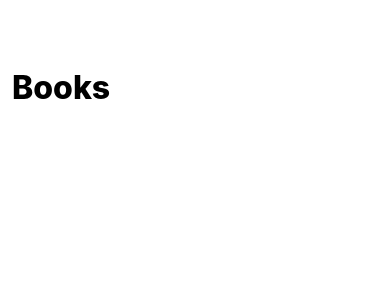
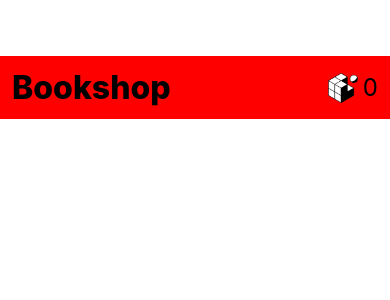
Before and after one commit to GlennVinck/Challenge_1, a React Native app: screen / in a window 390 px wide. Shown: the top 300 px of the page. Built offline with nearby package versions, Linux system fonts and the light colour scheme.

Commit message:
header finished

```diff
--- a/App.js
+++ b/App.js
@@ -1,21 +1,54 @@
 import { StatusBar } from "expo-status-bar";
-import { StyleSheet, Text, View, ScrollView } from "react-native";
+import { StyleSheet, Text, View, ScrollView, Image } from "react-native";
 
 export default function App() {
     return (
         <ScrollView style={styles.container}>
-            <Text style={styles.header1}>Books</Text>
-            <View></View>
+            <View style={styles.head}>
+                <Text style={styles.header1}>Bookshop</Text>
+                <View style={styles.cart}>
+                    <Image
+                        style={styles.cartImage}
+                        source={require("./assets/favicon.png")}
+                    />
+                    <Text style={styles.cartCount}>0</Text>
+                </View>
+            </View>
             <StatusBar style="auto" />
         </ScrollView>
     );
 }
 
 const styles = StyleSheet.create({
+    head: {
+        flex: 1,
+        flexDirection: "row",
+        backgroundColor: "red",
+    },
+
     header1: {
         fontSize: 32,
         fontWeight: "800",
         margin: 12,
+    },
+
+    cart: {
+        margin: 12,
+        flex: 1,
+        flexDirection: "row",
+        justifyContent: "flex-end",
+        alignItems: "center",
+    },
+
+    cartImage: {
+        width: 30,
+        height: 30,
+        marginRight: 5,
+    },
+
+    cartCount: {
+        fontSize: 24,
+        fontWeight: "400",
     },
 
     container: {
```
